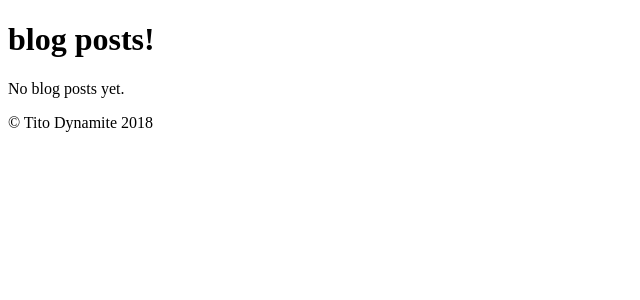
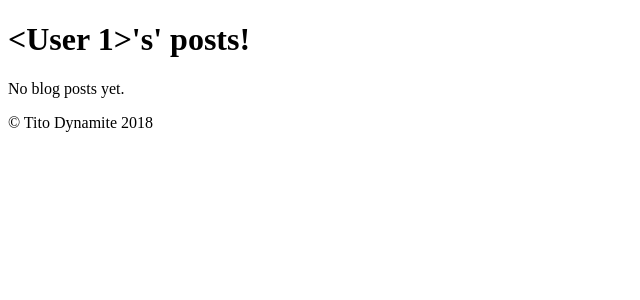
Before and after one commit to dominicnunez/blogz, a Flask app: template templates/singleuser.html in a window 1280 px wide. Shown: the part 122-422 px from the top of the page, without its empty margins (0-640 px from the left). Run offline with Flask 2, Linux system fonts and the light colour scheme; the template is opened without the code that fills it: values that come from a table or form of the project are taken from there, others are empty; the visitor is signed in with stand-in values (Sample User, id 1); data comes from the database, SQL or seed files in the repository.

Commit message:
renamed blog.html back to blog.html

```diff
--- a/main.py
+++ b/main.py
@@ -82,7 +82,7 @@ def blog():
         return render_template("singlepost.html", post=post)
 
     posts = Post.query.all()
-    return render_template('allposts.html', posts=posts, user=session["username"])
+    return render_template('blog.html', posts=posts, user=session["username"])
 
 
 @app.route("/blog/newpost", methods=["GET", "POST"])
--- a/templates/singlepost.html
+++ b/templates/singlepost.html
@@ -19,7 +19,7 @@
   <p>
     {{post.body}}
   </p>
-  <p>Created by: <a href="/blog?user={{post.owner_id}}">{{post.author}}</a></p>
+  <p>Created by: <a href="/blog?user={{post.owner_id}}">{{post.owner.username}}</a></p>
 </div>
 
 {% endif %}
--- a/templates/singleuser.html
+++ b/templates/singleuser.html
@@ -6,7 +6,7 @@
 
 {% block content %}
 
-<h1>blog posts!</h1>
+<h1>{{owner}}'s' posts!</h1>
 
 {% if posts|length == 0 %}
 
@@ -17,7 +17,6 @@
 
 <h2><a href="/blog?=id={{post.id}}">{{post.title}}</a></h2>
 <p>{{post.body}}</p>
-<p><a href="/blog?={{post.owner_id}}">{{owner}}</a></p>
 <p>{{post.pub_date}}</p>
 
 {% endfor %}
```
Also changed, not shown: templates/blog.html (renamed from templates/allposts.html, +2 -5 lines).
